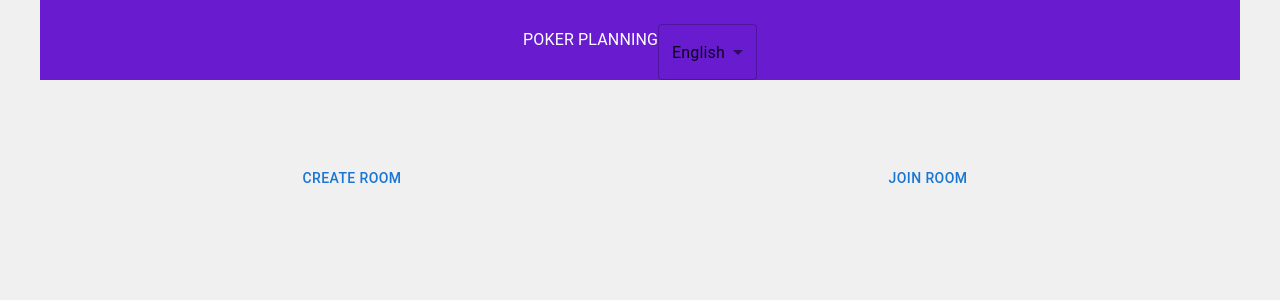
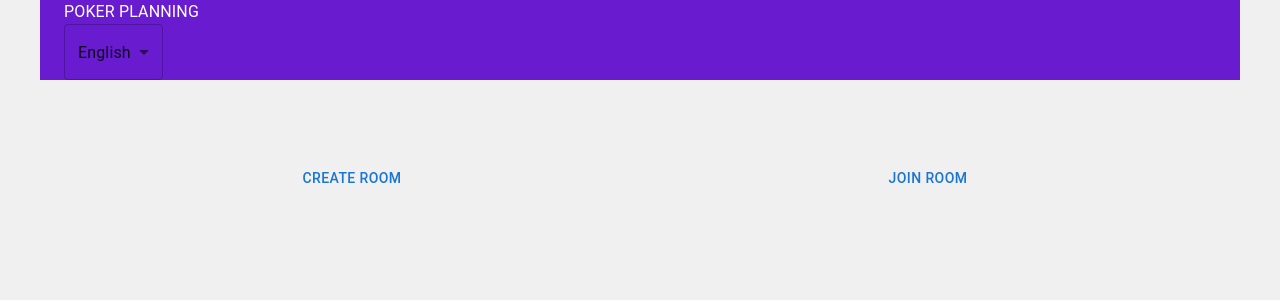
Before and after one commit to BARmonse/PokerPlanning, a React (Vite) app in the folder client/: page / in a window 1280 px wide. Shown: the top 300 px of the page. Built offline with nearby package versions, Linux system fonts and the light colour scheme.

Commit message:
Adding styled components

```diff
--- a/client/src/components/Header.tsx
+++ b/client/src/components/Header.tsx
@@ -1,15 +1,9 @@
 import { makeStyles } from '@mui/styles';
 import { Colors } from '../enums/Colors';
-import {
-  Container,
-  MenuItem,
-  Select,
-  SelectChangeEvent,
-  Typography,
-  styled,
-} from '@mui/material';
+import { MenuItem, Select, SelectChangeEvent, Typography } from '@mui/material';
 import { useState } from 'react';
 import { Language } from '../enums/Language';
+import { CustomContainer } from './styled-components/CustomContainer';
 
 export const Header = () => {
   const classes = useStyles();
@@ -19,10 +13,6 @@ export const Header = () => {
   const handleLanguageChange = (event: SelectChangeEvent) => {
     setLanguage(event.target.value);
   };
-
-  const CustomContainer = styled(Container)({
-    display: 'flex',
-  });
 
   return (
     <CustomContainer className={classes.headerContainer}>
@@ -45,12 +35,9 @@ const useStyles = makeStyles({
   headerContainer: {
     minHeight: '10vh',
     backgroundColor: Colors.NICE_PURPLE,
-    display: 'flex',
     justifyContent: 'center',
     flex: '0 0 auto',
-    maxWidth: '100%',
     margin: '0 0 5em 0',
-    padding: '0',
   },
   headerTitle: {
     display: 'flex',
--- /dev/null
+++ b/client/src/components/styled-components/CustomContainer.ts
@@ -0,0 +1,7 @@
+import { Container } from '@mui/material';
+import styled from 'styled-components';
+
+export const CustomContainer = styled(Container)`
+  display: flex;
+  max-width: 100%;
+`;
```
Also changed, not shown: client/package.json (+9 -2 lines), 1 other file (tests, documents, lock files or other folders).
